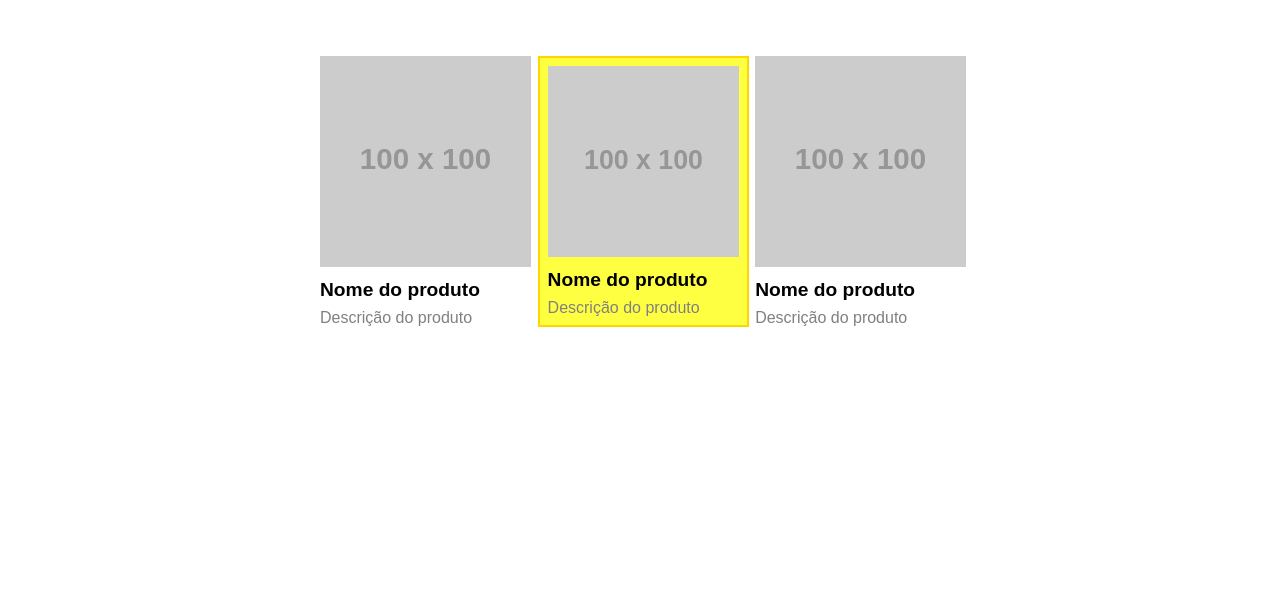
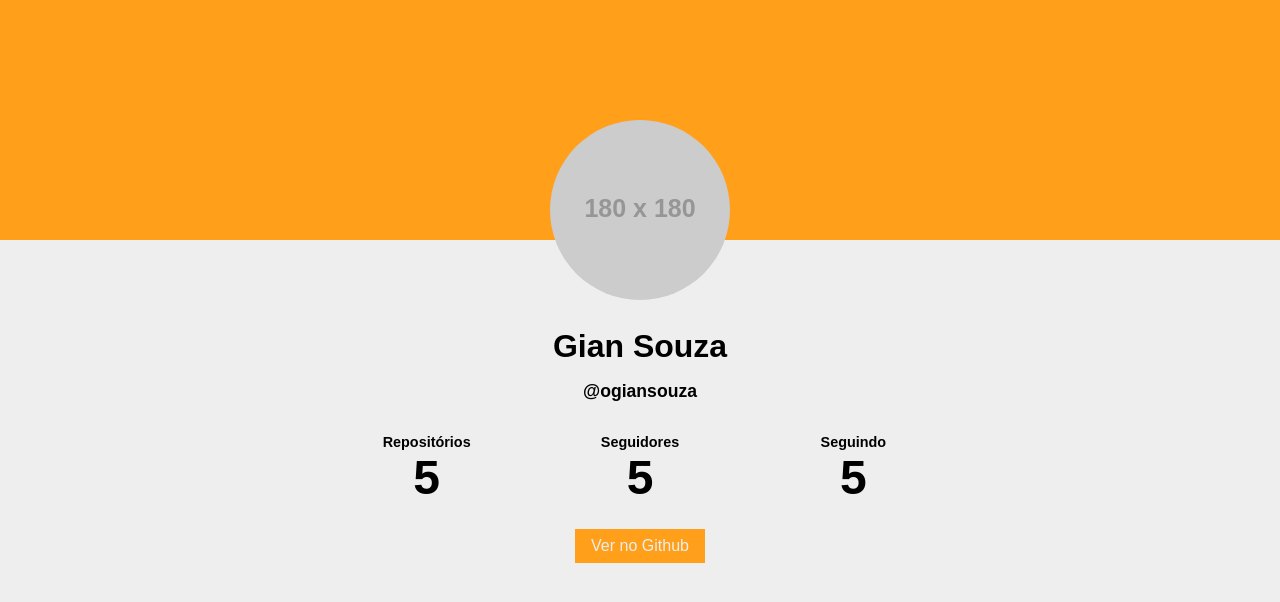
Before and after one commit to RodrigoFCC/curso_ebac_java, a plain HTML site: page index.html in a window 1280 px wide. Drawn offline with Linux system fonts and the light colour scheme; placeholder pictures from the web are drawn by us.

Commit message:
exercicio ajax

```diff
--- a/bem/main.scss
+++ /dev/null
@@ -1,34 +0,0 @@
-* {
-    margin: 0;
-    padding: 0;
-    font-family: sans-serif;
-}
-
-.produtos {
-    max-width: 640px;
-    width: 100%;
-    margin: 56px auto;
-    display: grid;
-    grid-template-columns: 33% 33% 33%;
-    grid-column-gap: 1%;
-}
-
-.produto {
-    &-imagem { /* elemento */
-        width: 100%;
-    }
-
-    &-nome { /* elemento */
-        font-size: 1.2em;
-        margin: 8px 0;
-    }
-    &-descricao { /* elemento */
-        color: gray;
-    }
-} /* bloco */
-
-.em-destaque { /* modificador */
-    border: 2px solid gold;
-    padding: 8px;
-    background-color: #ffff42;
-}
--- a/index.html
+++ b/index.html
@@ -1,35 +1,34 @@
 <!DOCTYPE html>
-<html lang="pt-BR">
+<html lang="pt-br">
 <head>
     <meta charset="UTF-8">
     <meta http-equiv="X-UA-Compatible" content="IE=edge">
     <meta name="viewport" content="width=device-width, initial-scale=1.0">
-    <title>Exercício boas práticas de CSS</title>
-    <link rel="stylesheet" href="./bem/main.css">
+    <title>Meu Github</title>
+    <link rel="stylesheet" href="main.css">
 </head>
 <body>
-    <div class="produtos">
-        <div class="produto">
-            <img class="produto-imagem" src="https://via.placeholder.com/100x100">
-            <h4 class="produto-nome">Nome do produto</h4>
-            <p class="produto-descricao">
-                Descrição do produto
-            </p>
+    <header>
+        <div class="container">
+            <img class="profile-avatar" src="https://via.placeholder.com/180x180" alt=".">
+            <h1 class="profile-name">Gian Souza</h1>
+            <h2 class="profile-username">@ogiansouza</h2>
+            <ul class="numbers">
+                <li class="numbers-item">
+                    <h4>Repositórios</h4>
+                    5
+                </li>
+                <li class="numbers-item">
+                    <h4>Seguidores</h4>
+                    5
+                </li>
+                <li class="numbers-item">
+                    <h4>Seguindo</h4>
+                    5
+                </li>
+            </ul>
+            <a href="#" class="profile-link">Ver no Github</a>
         </div>
-        <div class="produto em-destaque">
-            <img class="produto-imagem" src="https://via.placeholder.com/100x100">
-            <h4 class="produto-nome">Nome do produto</h4>
-            <p class="produto-descricao">
-                Descrição do produto
-            </p>
-        </div>
-        <div class="produto">
-            <img class="produto-imagem" src="https://via.placeholder.com/100x100">
-            <h4 class="produto-nome">Nome do produto</h4>
-            <p class="produto-descricao">
-                Descrição do produto
-            </p>
-        </div>
-    </div>
+    </header>
 </body>
 </html>
--- /dev/null
+++ b/main.css
@@ -0,0 +1,72 @@
+:root {
+    --header-color: #ff9f1a;
+    --bg-color: #eee;
+}
+
+* {
+    font-family: sans-serif;
+    margin: 0;
+    padding: 0;
+    box-sizing: border-box;
+    list-style-type: none;
+}
+
+body {
+    background-color: var(--bg-color);;
+}
+
+.container {
+    max-width: 640px;
+    width: 100%;
+    margin: 0 auto;
+}
+
+header {
+    background-color: var(--header-color);
+    text-align: center;
+    height: 30vh;
+}
+
+header .container {
+    position: relative;
+    bottom: -50%;
+}
+
+.profile-avatar {
+    border-radius: 50%;
+    margin-bottom: 24px;
+    width: 180px;
+    height: 180px;
+}
+
+.profile-name {
+    font-size: 2em;
+}
+
+.profile-username {
+    margin: 16px 0 32px;
+    font-size: 1.1em;
+}
+
+.profile-link {
+    background-color: var(--header-color);
+    color: var(--bg-color);
+    padding: 8px 16px;
+    display: inline-block;
+    margin-top: 24px;
+    text-decoration: none;
+}
+
+.numbers {
+    display: grid;
+    grid-template-columns: 1fr 1fr 1fr;
+}
+
+.numbers-item {
+    font-size: 3em;
+    font-weight: bold;
+}
+
+.numbers-item h4 {
+    font-size: .3em;
+}
```
Also changed, not shown: ajax.html (added, +61 -0 lines), package.json (deleted, +0 -16 lines), bem/main.css (deleted), 3 other files.
